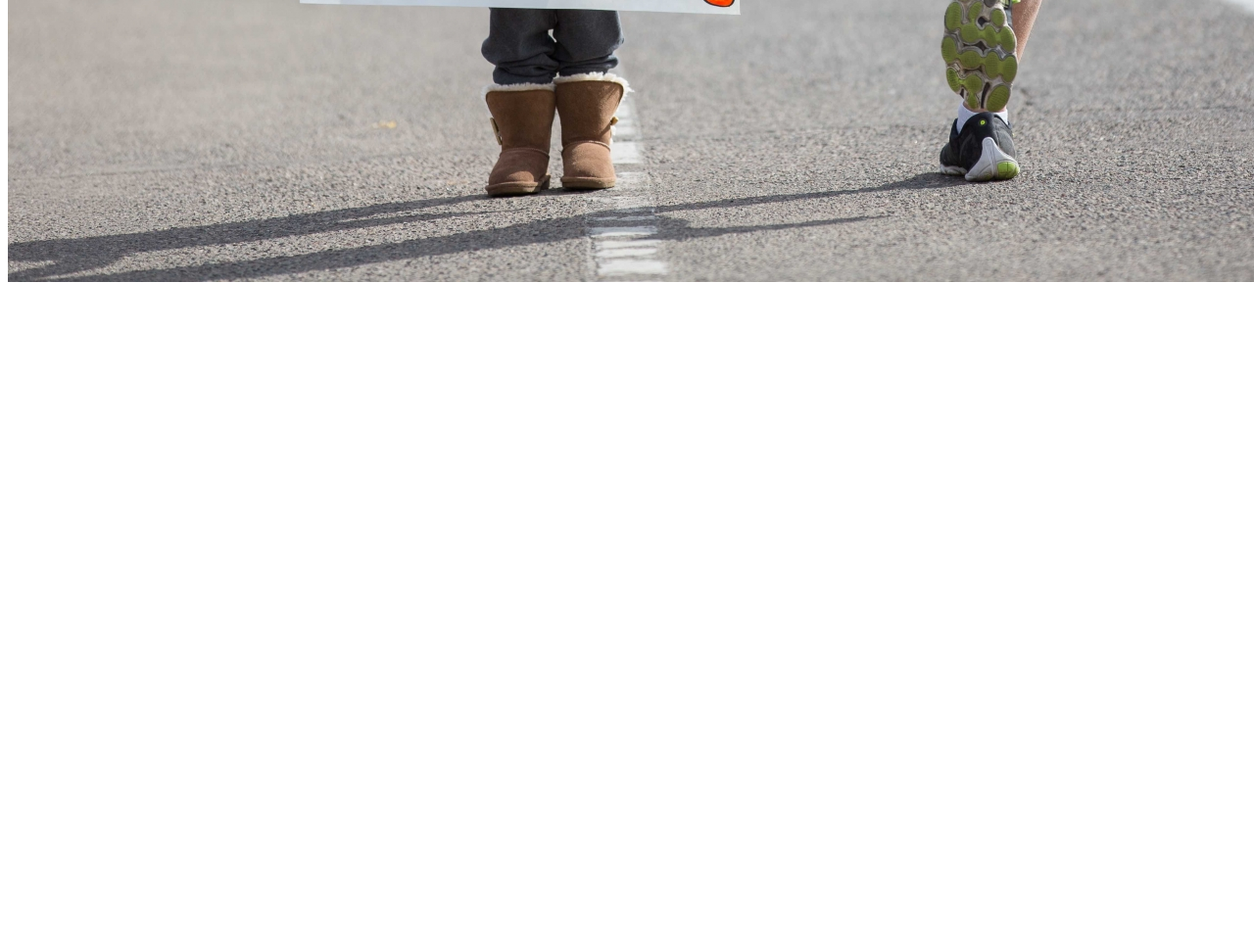
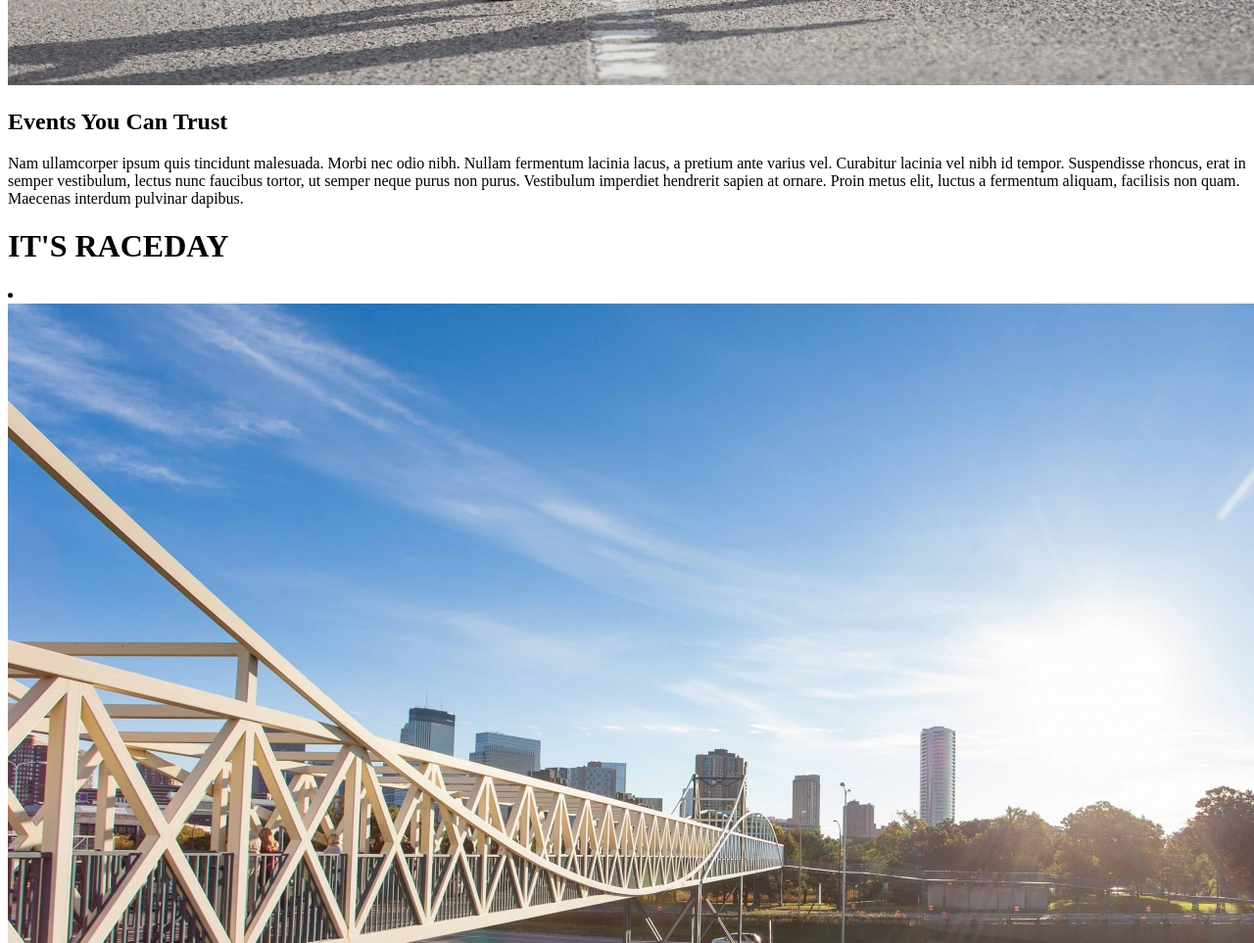
Before and after one commit to liingcode/Running-Events, a plain HTML site: page index.html in a window 1280 px wide. Shown: the part 2037-3000 px from the top of the page at 98% size. Before the commit the page ends 2337 px from the top, so only its background shows below. Drawn offline with Linux system fonts and the light colour scheme.

Commit message:
header and paragraph added and picture

```diff
--- a/index.html
+++ b/index.html
@@ -13,11 +13,14 @@
 Duis non justo non diam viverra luctus. Nam pretium venenatis mi. Donec nec mi ut nulla posuere egestas porttitor nec turpis. Morbi cursus lobortis arcu, non porttitor lorem placerat ut. Quisque consectetur ut nibh in venenatis. Nulla facilisi. In hac habitasse platea dictumst. Curabitur ac neque auctor, commodo magna at, aliquet mi. Vestibulum quis felis accumsan, porttitor odio ut, interdum neque. Praesent imperdiet tincidunt urna, id lobortis lectus bibendum convallis. Sed tristique lectus sit amet odio tristique, ut blandit leo rhoncus. Pellentesque habitant morbi tristique senectus et netus et malesuada fames ac turpis egestas. Quisque auctor rutrum purus, at scelerisque lorem bibendum eget.
 
 
+<li><img src="Marathon-cute20kid_smaller.jpg"> </li>
+
+
 <h2>Events You Can Trust</h2>
 Nam ullamcorper ipsum quis tincidunt malesuada. Morbi nec odio nibh. Nullam fermentum lacinia lacus, a pretium ante varius vel. Curabitur lacinia vel nibh id tempor. Suspendisse rhoncus, erat in semper vestibulum, lectus nunc faucibus tortor, ut semper neque purus non purus. Vestibulum imperdiet hendrerit sapien at ornare. Proin metus elit, luctus a fermentum aliquam, facilisis non quam. Maecenas interdum pulvinar dapibus.
 
 
-
 <h1>IT'S RACEDAY </h1>
 
-<li><img src="Marathon-cute20kid_smaller.jpg"> </li>
+
+<li><img src="Marathon_smaller-1.jpg"></li>
```
Also changed, not shown: Marathon_smaller-1.jpg (added).
